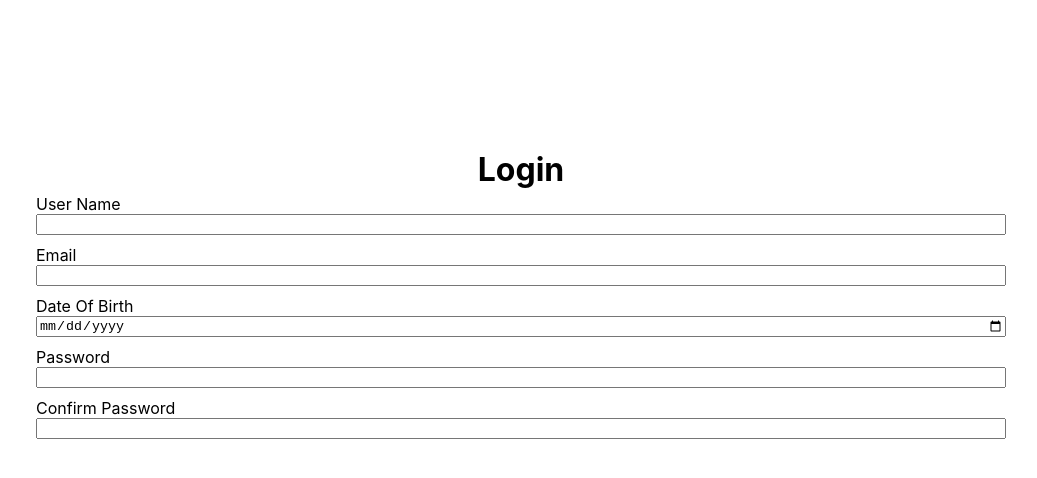
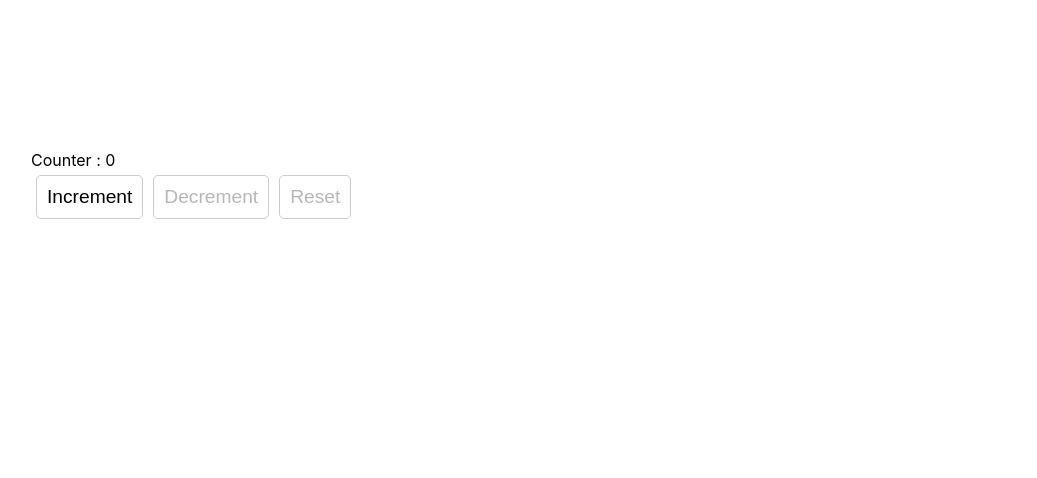
Before and after one commit to jaishree239/Google-Clone, a React (Create React App) app: page / in a window 1280 px wide. Shown: the top 478 px of the page, without its empty margins (119-1156 px from the left). Built offline with nearby package versions, Linux system fonts and the light colour scheme.

Commit message:
reactCounter

```diff
--- a/package.json
+++ b/package.json
@@ -11,6 +11,7 @@
     "react-dom": "^18.2.0",
     "react-router-dom": "^6.15.0",
     "react-scripts": "5.0.1",
+    "redux": "^4.2.1",
     "web-vitals": "^2.1.4"
   },
   "scripts": {
--- a/src/App.js
+++ b/src/App.js
@@ -15,15 +15,17 @@ import ToolTip from './component/tooltip/ToolTip';
 import AutoComplete from './component/autoComplete/AutoComplete';
 import LoadMore from './component/loadMore/LoadMore';
 import InfiniteScroll from './component/infiniteScroll/InfiniteScroll';
+import ReactCounter from './component/reactCounter/ReactCounter';
 
 function App() {
   return (
-    <div className="app">
+    // <div className="app">
+    <div >
          {/* learnings in reactjs in jaishree */}
 
 {/* <Home /> */}
 {/* <Search /> */}
-<Form />
+{/* <Form /> */}
 {/* <ToDo /> */}
 {/* <Calculator/> */}
 {/* <ApiCall/> */}
@@ -36,6 +38,7 @@ function App() {
 {/* <AutoComplete /> */}
 {/* <LoadMore /> */}
 {/* <InfiniteScroll /> */}
+<ReactCounter />
     </div>
   );
 }
@@ -43,3 +46,5 @@ function App() {
 export default App;
 // style={{margin:'150px'}}
 // , {useState, useEffect}
+// service folder mai api call rahe ga
+// utils folder mai pure functions rahta hai
--- a/src/component/form/Form.css
+++ b/src/component/form/Form.css
@@ -1,20 +1,31 @@
+.app {
+    display: flex;
+    align-items: center;
+    justify-content: center;
+}
+
 .form {
     display: flex;
     flex-direction: column;
-    /* justify-content: center; */
+
     /* align-items: center; */
-    /* align-items: center; */
+
     margin:  150px;
-    /* background-color: aqua; */
+    padding: 50px;
+    background-color: aqua;
 }
 
 .form__header{
     /* display: flex;
     justify-content: center; */
-    text-align: center;
+    /* text-align: center; */
 }
 
-.form__inputs{
+h1 {
+    /* text-align: center;  */
+}
+
+/* .form__inputs{
     display: flex;
     flex-direction: column;
 }
@@ -23,4 +34,4 @@
     display: flex;
     flex-direction: column;
     margin: 5px;
-}
+} */
--- a/src/component/form/Form.js
+++ b/src/component/form/Form.js
@@ -1,42 +1,74 @@
-import React from 'react'
-import './Form.css';
+import React, {useState, useEffect} from 'react'
+import './form.css';
+import FormInput from './FormInput';
 
 const Form = () => {
+const [valuesForm, setValuesForm] = useState({
+  username: '',
+  email: '',
+  birthday: '',
+  password: '',
+  confirmPassword: '',
+})
+
+const inputsMapping = [
+  {
+    id: 1,
+    name: 'username',
+    type: 'text',
+    placeholder: 'Username',
+    label: 'Username'
+  },
+  {
+    id: 2,
+    name: 'email',
+    type: 'email',
+    placeholder: 'Email',
+    label: 'Email'
+  },
+  {
+    id: 3,
+    name: 'birthday',
+    type: 'date',
+    placeholder: 'Birthday',
+    label: 'Birthday'
+  },
+  {
+    id: 4,
+    name: 'password',
+    type: 'password',
+    placeholder: 'Password',
+    label: 'Password'
+  },
+  {
+    id: 5,
+    name: 'confirmPassword',
+    type: 'password',
+    placeholder: 'ConfirmPassword',
+    label: 'ConfirmPassword'
+  },
+]
+console.log('valuesForm', valuesForm)
+
+const handleChange = (e) => {
+  setValuesForm({...valuesForm,
+    [e.target.name]: e.target.value})
+}
+
   return (
     <div className='form'>
-    {/* <div>Form hiii</div> */}
-    {/* <div>Form hiii</div> */}
-    <div className='form__header'>
-      <h1>Login</h1>
-    </div>
+    {/* <div className='form__header'> */}
+      <h1>Register</h1>
+    {/* </div> */}
     <div className='form__inputs'>
-      <div className='form__input'>
-      <label>User Name</label>
-      <input type='text'/>
+      {inputsMapping.map((item)=> {
+        return (
+          <FormInput key={item.id} {...item} handleChange={handleChange} value={valuesForm[item.name]}/>
+        )
+      })}
       </div>
-      <div className='form__input'>
-      <label>Email</label>
-    <input type='email'/>
+      <button>Submit</button>
       </div>
-      <div className='form__input'>
-      <label>Date Of Birth</label>
-    <input type='date'/>
-      </div>
-      <div className='form__input'>
-      <label>Password</label>
-    <input type='password'/>
-      </div>
-      <div className='form__input'>
-      <label>Confirm Password</label>
-    <input type='password'/>
-      </div>
-    </div>
-
-    {/* <label>Name</label>
-    <input/>
-    <label>Name</label>
-    <input/> */}
-    </div>
 
   )
 }
--- /dev/null
+++ b/src/component/form/FormInput.js
@@ -0,0 +1,23 @@
+import React from 'react'
+import './formInput.css'
+
+const FormInput = (props) => {
+    // console.log('props', props)
+    const {label, handleChange,...inputProps} = props;
+    // console.log('label', props[0].label)
+  return (
+    <div>
+
+<div className='form__input'>
+      <label>{label}</label>
+      <input
+        {...inputProps}
+        onChange={handleChange}
+      />
+      </div>
+    </div>
+
+  )
+}
+
+export default FormInput
--- /dev/null
+++ b/src/component/form/formInput.css
@@ -0,0 +1,6 @@
+.input {
+    padding: 15px;
+    margin: 10px 0 ;
+    background-color: brown;
+    border-radius: 20px;
+}
--- /dev/null
+++ b/src/component/reactCounter/ReactCounter.js
@@ -0,0 +1,29 @@
+import React, {useState, useEffect} from 'react'
+
+const ReactCounter = () => {
+    const [state, setState] = useState(0)
+
+  return (
+    <div style={{margin:'150px'}}>
+    {/* <div > */}
+        {/* ReactCounter */}
+        Counter : {state}<br/>
+        <button
+        onClick={()=>setState(state +1)}>Increment
+        </button>
+
+        <button
+        onClick={()=>setState(state -1)}
+        // disabled ={state <= 0}>Decrement
+        disabled ={state == 0}>Decrement
+        </button>
+
+        <button
+        onClick={()=>setState(0)}
+        disabled ={state == 0}>Reset
+        </button>
+        </div>
+  )
+}
+
+export default ReactCounter
```
Also changed, not shown: 1 other file (tests, documents, lock files or other folders).
